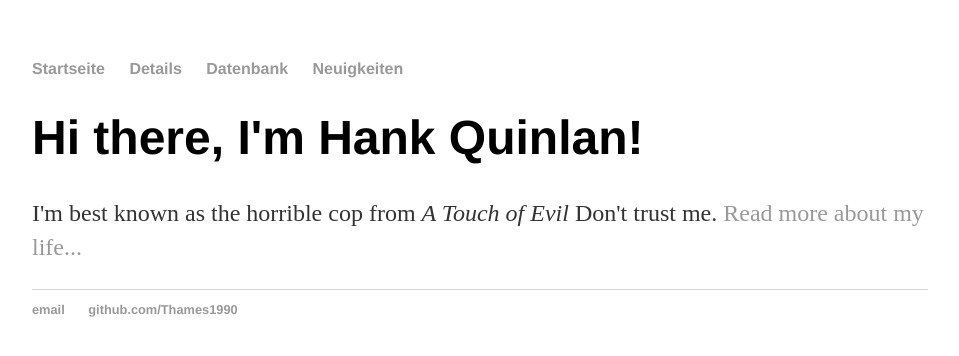
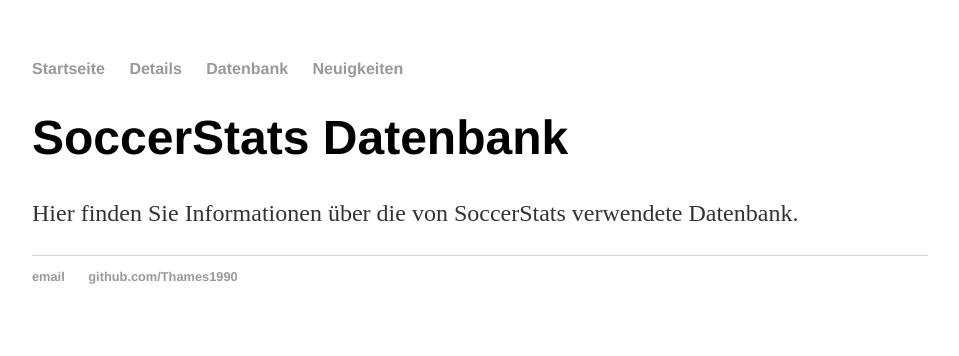
Before and after one commit to Thames1990/Thames1990.github.io, a Jekyll site: the page built from database/index.html, in a window 1280 px wide. Shown: the top 356 px of the page, without its empty margins (160-1119 px from the left). Built offline with Jekyll 4.4.1, drawn with Linux system fonts in a browser that asks for light colours.

Commit message:
Update index.html
Update database index.html

```diff
--- a/database/index.html
+++ b/database/index.html
@@ -1,8 +1,8 @@
 ---
 layout: default
-title: Hank Quinlan, Horrible Cop
+title: SoccerStats Datenbank
 ---
 <div class="blurb">
-	<h1>Hi there, I'm Hank Quinlan!</h1>
-	<p>I'm best known as the horrible cop from <em>A Touch of Evil</em> Don't trust me. <a href="/about">Read more about my life...</a></p>
-</div><!-- /.blurb -->
+	<h1>SoccerStats Datenbank</h1>
+	<p>Hier finden Sie Informationen über die von SoccerStats verwendete Datenbank.</p>
+</div>
```
